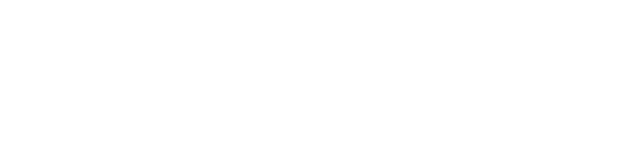
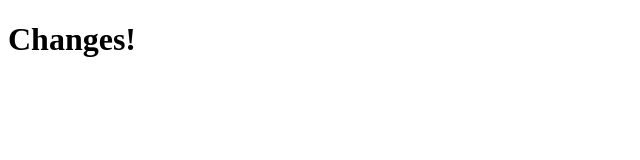
Before and after one commit to Amoreeze/testRepo, a plain HTML site: page feature1.html in a window 1280 px wide. Shown: the whole page, without its empty margins (0-640 px from the left). Drawn offline with Linux system fonts and the light colour scheme.

Commit message:
Update feature1.html

```diff
--- a/feature1.html
+++ b/feature1.html
@@ -6,6 +6,6 @@
     <title>Document</title>
 </head>
 <body>
-
+    <h1>Changes!</h1>
 </body>
 </html>
```
